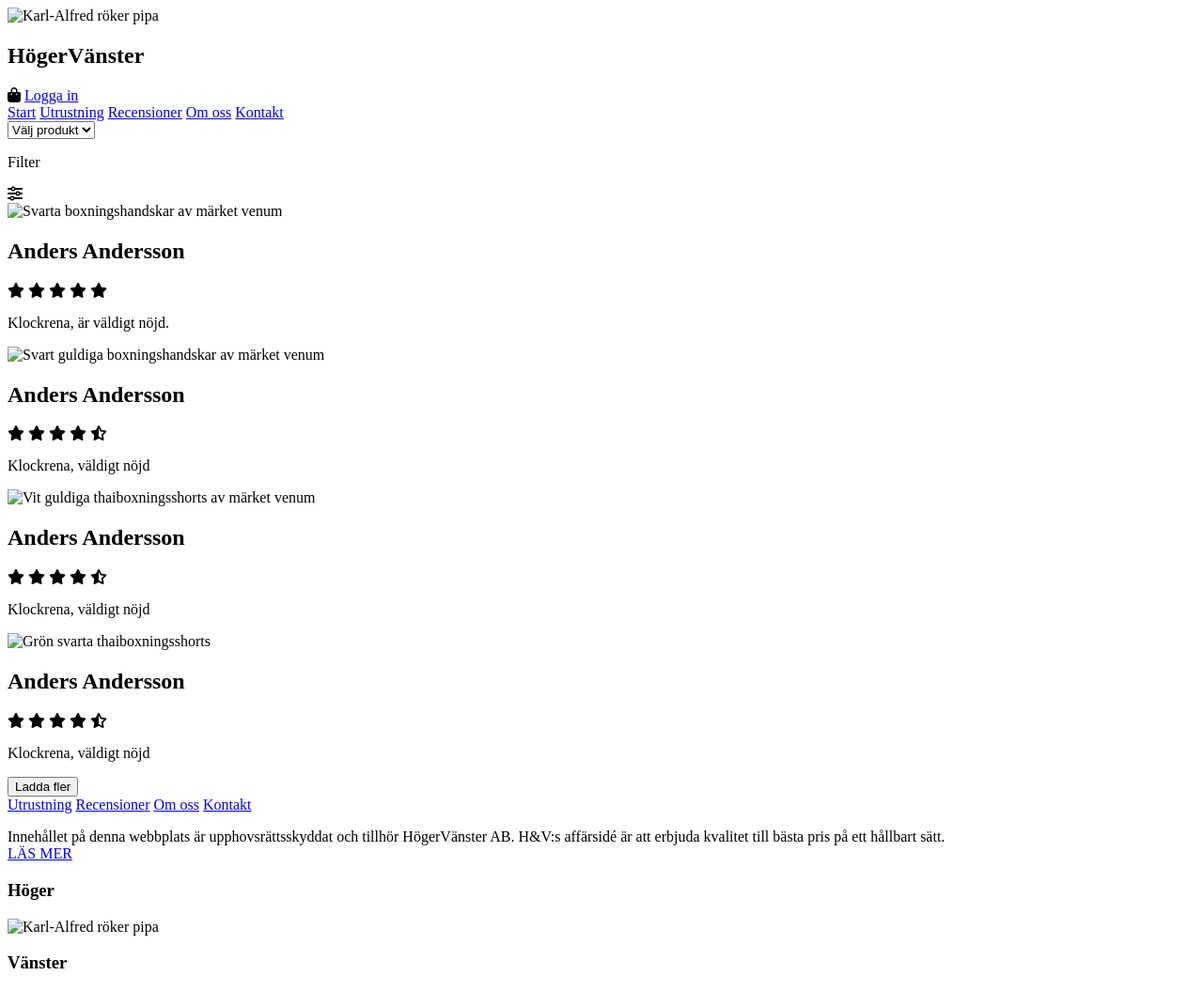
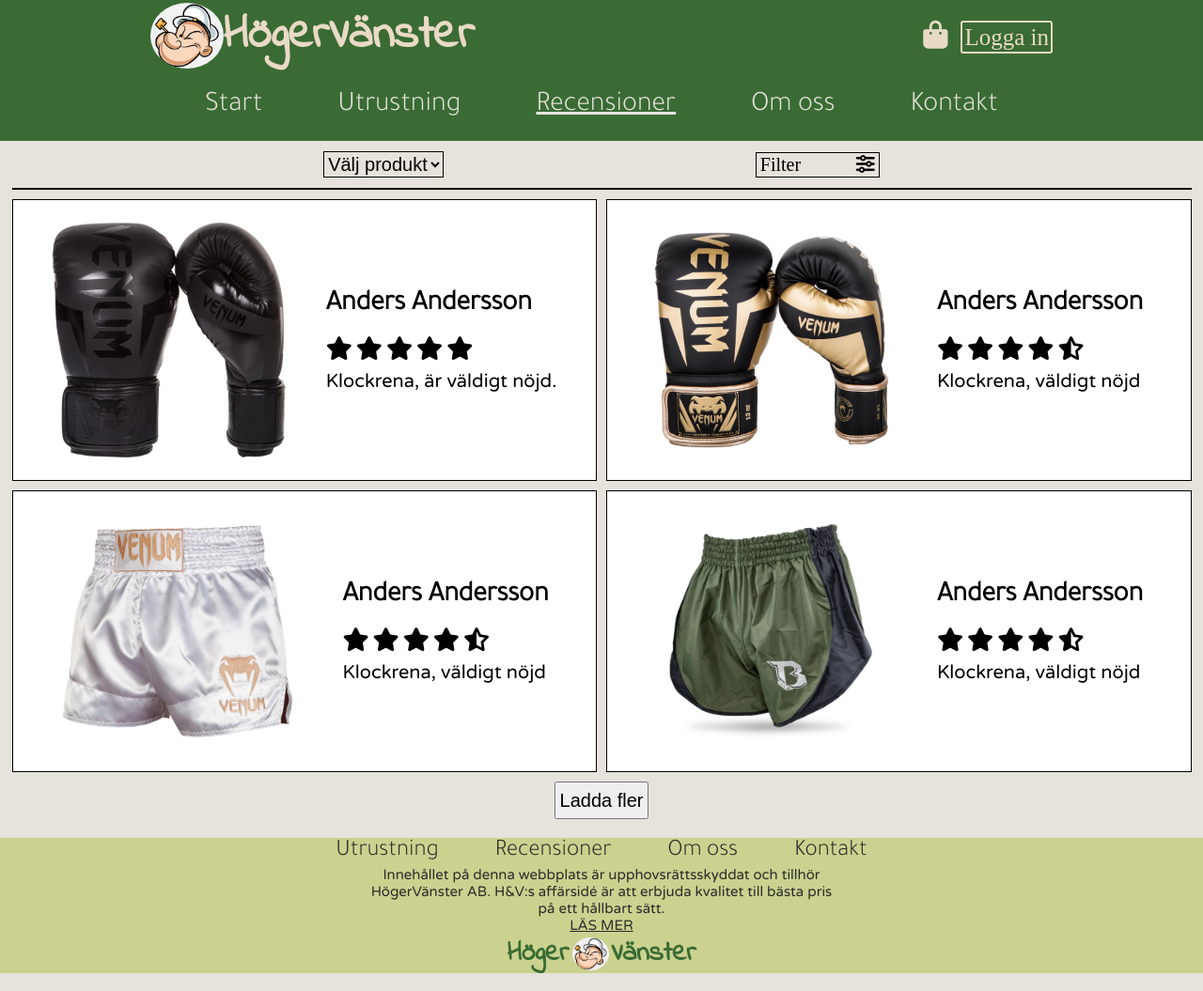
Before and after one commit to L-Ribbestad/Hemsida-Projekt, a plain HTML site: page pages/recensioner.html in a window 1280 px wide. Shown: the whole page at 94% size. Drawn offline with Linux system fonts and the light colour scheme; the site is published under a folder, as on GitHub Pages, so addresses that start at the root find nothing.

Commit message:
link changes

```diff
--- a/pages/kontakt.html
+++ b/pages/kontakt.html
@@ -10,14 +10,14 @@
     <link href="https://fonts.googleapis.com/css2?family=Indie+Flower&family=Rajdhani:wght@300&family=Shadows+Into+Light&family=Tajawal:wght@300&family=Titillium+Web:wght@200&family=Varela+Round&family=Yanone+Kaffeesatz:wght@200&display=swap" rel="stylesheet">
     <link rel="stylesheet"
     href="https://cdnjs.cloudflare.com/ajax/libs/font-awesome/6.2.0/css/all.min.css" integrity="sha512-xh6O/CkQoPOWDdYTDqeRdPCVd1SpvCA9XXcUnZS2FmJNp1coAFzvtCN9BmamE+4aHK8yyUHUSCcJHgXloTyT2A==" crossorigin="anonymous" referrerpolicy="no-referrer" />
-    <link rel="stylesheet" href="/styles/style.css">
+    <link rel="stylesheet" href="../styles/style.css">
 </head>
 <body>
     <header>
         <nav class="navbar">
             <div class="upper-nav">
                 <div class="logo">
-                    <img src="/images/popeye.png" alt="Karl-Alfred röker pipa">
+                    <img src="../images/popeye.png" alt="Karl-Alfred röker pipa">
                     <h1>HögerVänster</h1>
                 </div>
                 <div class="log-in">
@@ -27,9 +27,9 @@
             </div>
             <div class="navbar-links">
                 <a href="../index.html">Start</a>
-                <a href="utrustninng.html">Utrustning</a>
-                <a href="recensioner.html">Recensioner</a>
-                <a href="omoss.html">Om oss</a>
+                <a href="./utrustninng.html">Utrustning</a>
+                <a href="./recensioner.html">Recensioner</a>
+                <a href="./omoss.html">Om oss</a>
                 <a href="./kontakt.html"><u>Kontakt</u></a>
             </div>
         </nav>
@@ -59,7 +59,7 @@
                     </p>
                 </div>
                 <div class="contact-image">
-                    <img src="/images/Kontor.jpg" alt="Stor röd tegelbyggnad som är företagets huvudkontor">
+                    <img src="../images/Kontor.jpg" alt="Stor röd tegelbyggnad som är företagets huvudkontor">
                 </div>
             </div>
         </section>
@@ -89,9 +89,9 @@
     </main>
     <footer>
         <nav class="footer-links">
-            <a href="utrustninng.html">Utrustning</a>
-            <a href="recensioner.html">Recensioner</a>
-            <a href="omoss.html">Om oss</a>
+            <a href="./utrustninng.html">Utrustning</a>
+            <a href="./recensioner.html">Recensioner</a>
+            <a href="./omoss.html">Om oss</a>
             <a href="./kontakt.html">Kontakt</a>
         </nav>
         <div class="copywrite-div">
@@ -104,7 +104,7 @@
         </div>
         <div class="footer-logo">
             <h3>Höger</h3>
-            <img src="/images/popeye.png" alt="Karl-Alfred röker pipa">
+            <img src="../images/popeye.png" alt="Karl-Alfred röker pipa">
             <h3>Vänster</h3>
         </div>
     </footer>
--- a/pages/recensioner.html
+++ b/pages/recensioner.html
@@ -10,14 +10,14 @@
     <link href="https://fonts.googleapis.com/css2?family=Indie+Flower&family=Rajdhani:wght@300&family=Shadows+Into+Light&family=Tajawal:wght@300&family=Titillium+Web:wght@200&family=Varela+Round&family=Yanone+Kaffeesatz:wght@200&display=swap" rel="stylesheet">
     <link rel="stylesheet"
     href="https://cdnjs.cloudflare.com/ajax/libs/font-awesome/6.2.0/css/all.min.css" integrity="sha512-xh6O/CkQoPOWDdYTDqeRdPCVd1SpvCA9XXcUnZS2FmJNp1coAFzvtCN9BmamE+4aHK8yyUHUSCcJHgXloTyT2A==" crossorigin="anonymous" referrerpolicy="no-referrer" />
-    <link rel="stylesheet" href="/styles/style.css">
+    <link rel="stylesheet" href="../styles/style.css">
 </head>
 <body>
     <header>
         <nav class="navbar">
             <div class="upper-nav">
                 <div class="logo">
-                    <img src="/images/popeye.png" alt="Karl-Alfred röker pipa">
+                    <img src="../images/popeye.png" alt="Karl-Alfred röker pipa">
                     <h1>HögerVänster</h1>
                 </div>
                 <div class="log-in">
@@ -27,10 +27,10 @@
             </div>
             <div class="navbar-links">
                 <a href="../index.html">Start</a>
-                <a href="utrustninng.html">Utrustning</a>
+                <a href="./utrustninng.html">Utrustning</a>
                 <a href="./recensioner.html"><u>Recensioner</u></a>
-                <a href="omoss.html">Om oss</a>
-                <a href="kontakt.html">Kontakt</a>
+                <a href="./omoss.html">Om oss</a>
+                <a href="./kontakt.html">Kontakt</a>
             </div>
         </nav>
     </header>
@@ -48,7 +48,7 @@
         </div>
         <div class="reviews1">
             <article>
-                <img src="/images/Produkt1.jpg" alt="Svarta boxningshandskar av märket venum">
+                <img src="../images/Produkt1.jpg" alt="Svarta boxningshandskar av märket venum">
                 <div class="review-text">
                     <h2>Anders Andersson</h2>
                     <i class="fa-solid fa-star"></i>
@@ -60,7 +60,7 @@
                 </div>
             </article>
             <article>
-                <img src="/images/Produkt2.jpg" alt="Svart guldiga boxningshandskar av märket venum">
+                <img src="../images/Produkt2.jpg" alt="Svart guldiga boxningshandskar av märket venum">
                 <div class="review-text">
                     <h2>Anders Andersson</h2>
                     <i class="fa-solid fa-star"></i>
@@ -74,7 +74,7 @@
         </div>
         <div class="reviews2">
             <article>
-                <img src="/images/Produkt3.jpg" alt="Vit guldiga thaiboxningsshorts av märket venum">
+                <img src="../images/Produkt3.jpg" alt="Vit guldiga thaiboxningsshorts av märket venum">
                 <div class="review-text">
                     <h2>Anders Andersson</h2>
                     <i class="fa-solid fa-star"></i>
@@ -86,7 +86,7 @@
                 </div>
             </article>
             <article>
-                <img src="/images/Produkt4.jpg" alt="Grön svarta thaiboxningsshorts">
+                <img src="../images/Produkt4.jpg" alt="Grön svarta thaiboxningsshorts">
                 <div class="review-text">
                 <h2>Anders Andersson</h2>
                     <i class="fa-solid fa-star"></i>
@@ -102,10 +102,10 @@
     </main>
     <footer>
         <nav class="footer-links">
-            <a href="utrustninng.html">Utrustning</a>
+            <a href="./utrustninng.html">Utrustning</a>
             <a href="./recensioner.html">Recensioner</a>
-            <a href="omoss.html">Om oss</a>
-            <a href="kontakt.html">Kontakt</a>
+            <a href="./omoss.html">Om oss</a>
+            <a href="./kontakt.html">Kontakt</a>
         </nav>
         <div class="copywrite-div">
             <p>
@@ -117,7 +117,7 @@
         </div>
         <div class="footer-logo">
             <h3>Höger</h3>
-            <img src="/images/popeye.png" alt="Karl-Alfred röker pipa">
+            <img src="../images/popeye.png" alt="Karl-Alfred röker pipa">
             <h3>Vänster</h3>
         </div>
     </footer>
```
Also changed, not shown: index.html (+5 -5 lines), pages/omoss.html (+15 -15 lines), pages/utrustninng.html (+15 -15 lines).
